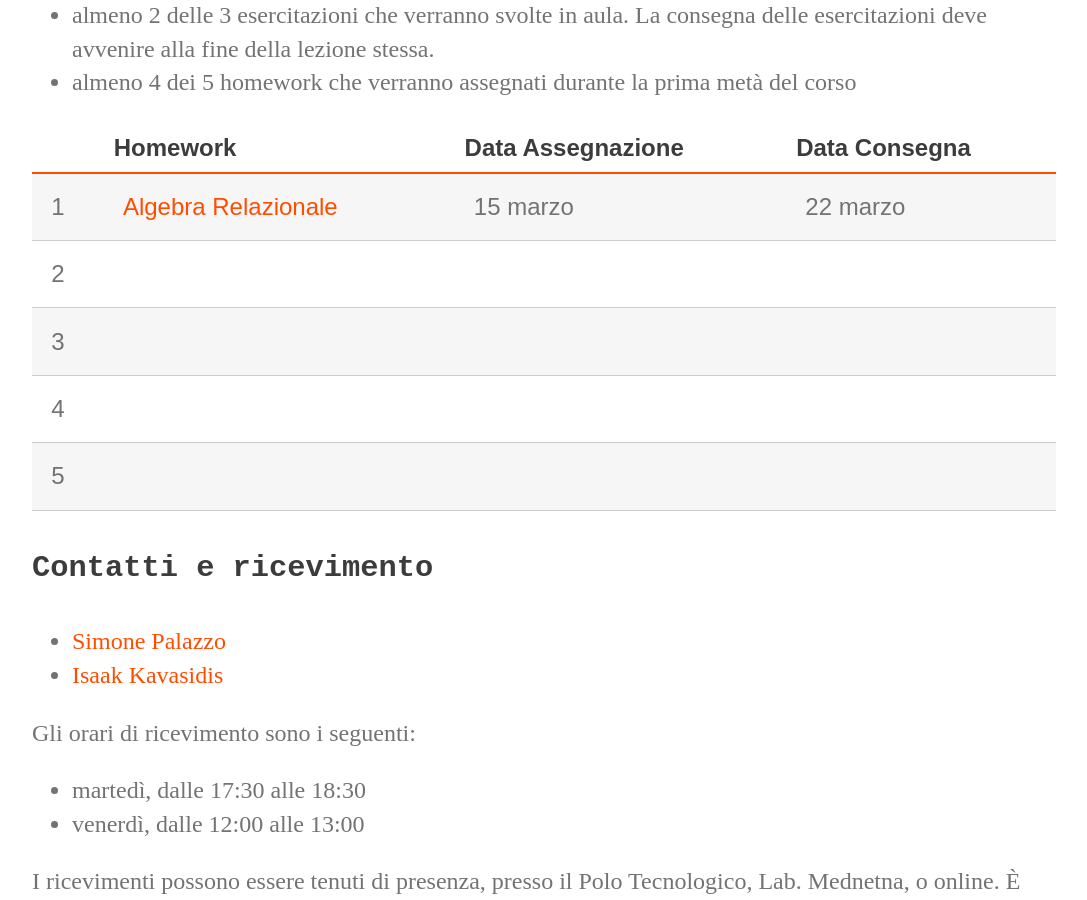
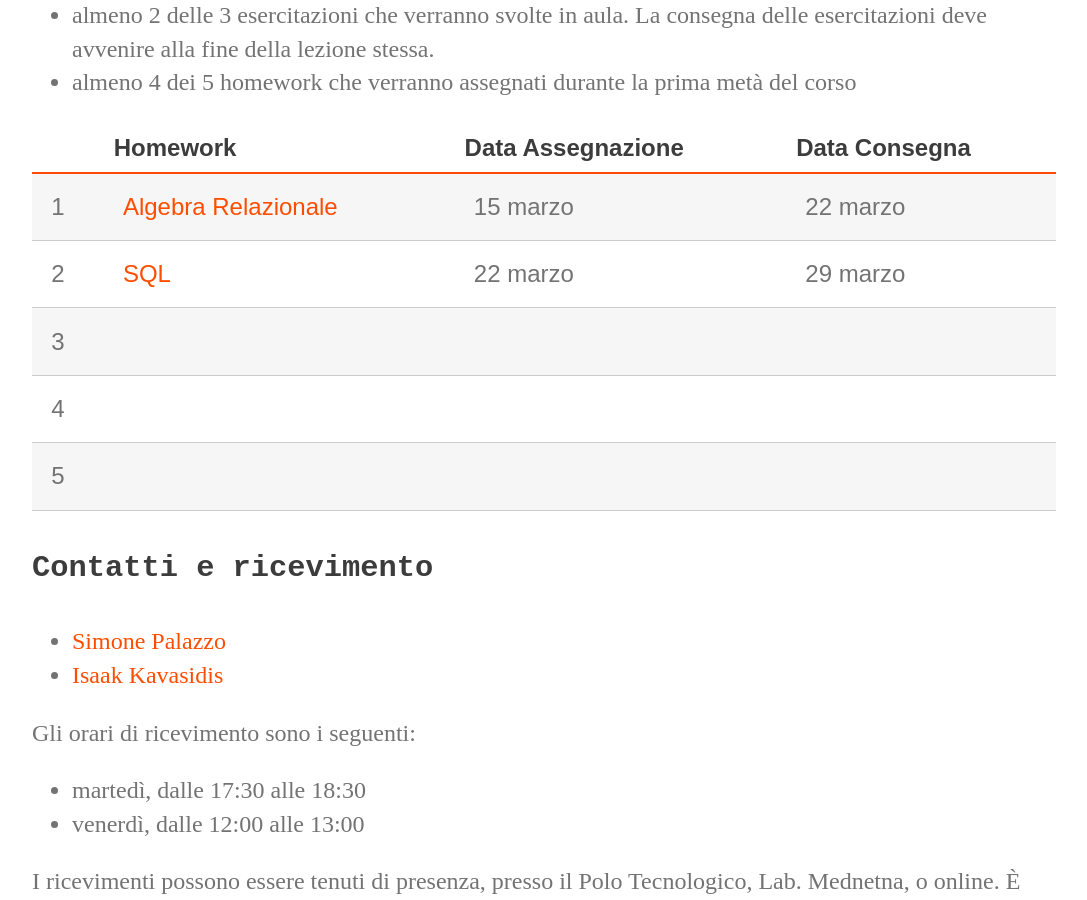
Before and after one commit to perceivelab/db-fo-24, a Jekyll site: the page built from index.md, in a window 1280 px wide and 900 px high, scrolled down 2988 px. Shown: the whole window, without its empty margins (96-1183 px from the left). Built offline with Jekyll 4.4.1, drawn with Linux system fonts in a browser that asks for light colours.

Commit message:
aggiunto hw2

```diff
--- a/index.md
+++ b/index.md
@@ -67,7 +67,7 @@ L'accesso alla prova in itinere è subordinato alla consegna di:
 |       | Homework                  | Data Assegnazione | Data Consegna    |
 |------ | ------------------------- | ----------------  | ---------------- |
 | 1     | [Algebra Relazionale](https://tinyurl.com/relalghw1)       | 15 marzo          | 22 marzo         |
-| 2     |                           |                   |                  |
+| 2     | [SQL](https://tinyurl.com/hw2basesql)                          |  22 marzo                 | 29 marzo                 |
 | 3     |                           |                   |                  |
 | 4     |                           |                   |                  |
 | 5     |                           |                   |                  |
```
